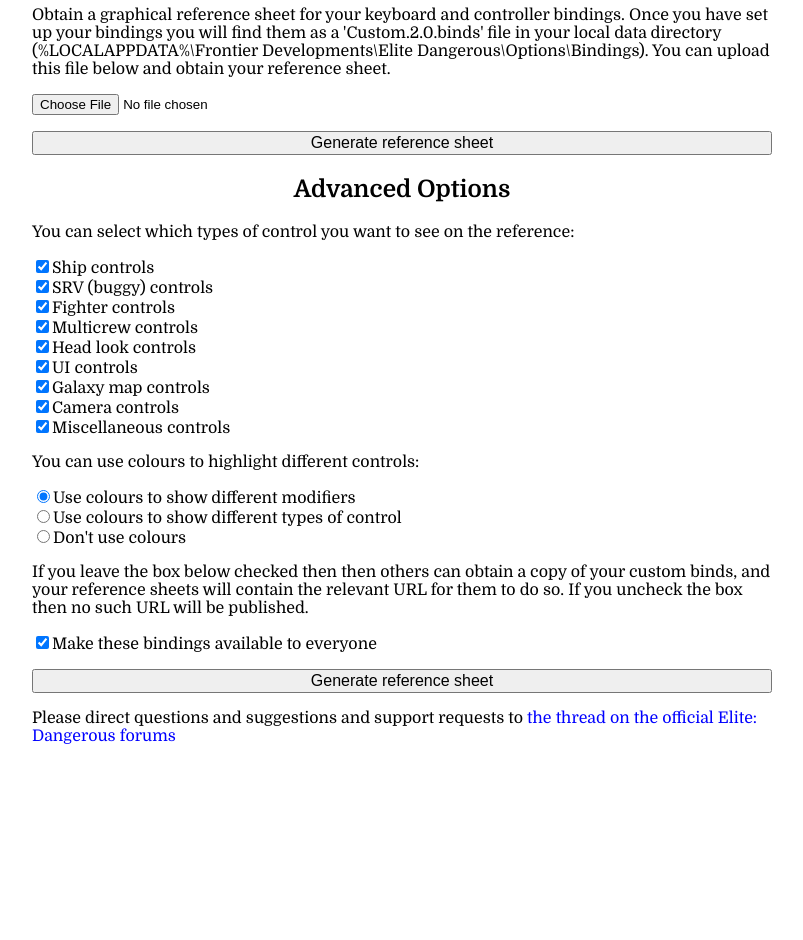
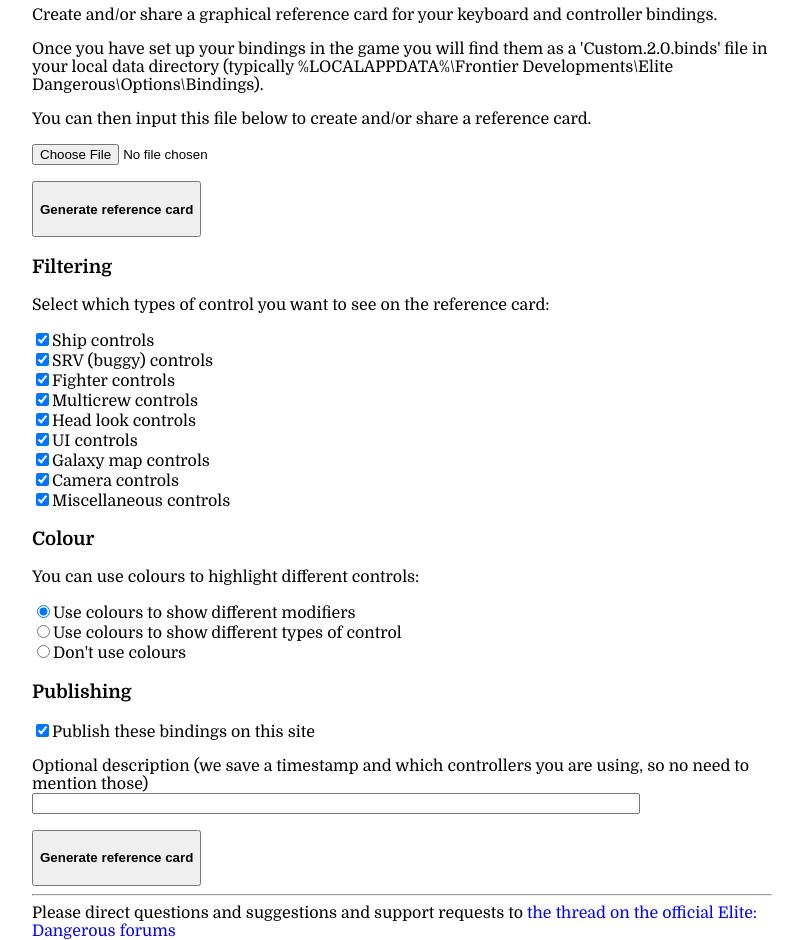
Before and after one commit to richardbuckle/EDRefCard, a plain HTML site: page www/index.html in a window 1280 px wide. Shown: the part 74-1014 px from the top of the page, without its empty margins (238-1041 px from the left). Before the commit the page ends 835 px from the top, so only its background shows below. Drawn offline with Linux system fonts and the light colour scheme.

Commit message:
Copy edit

```diff
--- a/www/index.html
+++ b/www/index.html
@@ -11,17 +11,23 @@
   <body>
     <div id="container">
       <div id="banner">
-        <h1>Elite: Dangerous Reference Sheet Generator</h1>
+        <h1>Elite: Dangerous Reference Card Generator</h1>
       </div>
       <div id="content">
-        Obtain a graphical reference sheet for your keyboard and controller bindings.  Once you have set up your bindings you will find them as a 'Custom.2.0.binds' file in your local data directory (%LOCALAPPDATA%\Frontier Developments\Elite Dangerous\Options\Bindings).  You can upload this file below and obtain your reference sheet.
+        Create and/or share a graphical reference card for your keyboard and controller bindings.
+        <p />
+        Once you have set up your bindings in the game you will find them as a 'Custom.2.0.binds' file in your local data directory (typically %LOCALAPPDATA%\Frontier Developments\Elite Dangerous\Options\Bindings).
+        <p />
+        You can then input this file below to create and/or share a reference card.
         <p/>
         <form id="uploadbindings" enctype="multipart/form-data" method="post" action="scripts/bindings.py">
           <input id="fileupload" name="bindings" type="file" />
           <p />
-          <input type="submit" value="Generate reference sheet" />
-          <h2>Advanced Options</h2>
-          You can select which types of control you want to see on the reference:
+		  <div class="button">
+			<button type="submit"><h4>Generate reference card</h4></button>
+		  </div>
+          <h3>Filtering</h3>
+          Select which types of control you want to see on the reference card:
           <p />
           <input type="checkbox" checked name="showship" value="on" />Ship controls
           <br />
@@ -42,6 +48,7 @@
           <input type="checkbox" checked name="showmisc" value="on" />Miscellaneous controls
           <br />
           <p />
+          <h3>Colour</h3>
           You can use colours to highlight different controls:
           <p />
           <input type="radio" checked name="styling" value="modifier" />Use colours to show different modifiers
@@ -54,12 +61,17 @@
           <br />
           <input type="radio" name="styling" value="none" />Don't use colours
           <p />
-          If you leave the box below checked then then others can obtain a copy of your custom binds, and your reference sheets will contain the relevant URL for them to do so.  If you uncheck the box then no such URL will be published.
+          <h3>Publishing</h3>
+          <input type="checkbox" checked name="public" value="on" />Publish these bindings on this site
           <p />
-          <input type="checkbox" checked name="public" value="on" />Make these bindings available to everyone
+          Optional description (we save a timestamp and which controllers you are using, so no need to mention those)
+          <br>
+          <input type="text" name="description" size="256"  maxlength="256" style="width: 600px;/">
           <p />
-          <input type="submit" value="Generate reference sheet" />
-          <p />
+		  <div class="button">
+			<button type="submit"><h4>Generate reference card</h4></button>
+		  </div>
+		  <hr>
           Please direct questions and suggestions and support requests to <a href="https://forums.frontier.co.uk/showthread.php?t=212866">the thread on the official Elite: Dangerous forums</a>
         </form>
       </div>
```
